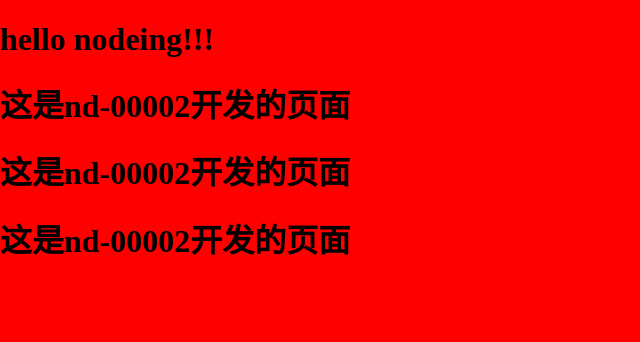
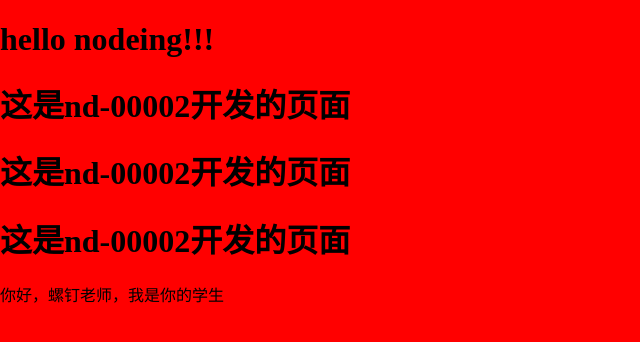
Before and after one commit to nodeing666/git-demo2, a plain HTML site: page login.html in a window 1280 px wide. Shown: the whole page, without its empty margins (0-640 px from the left). Drawn offline with Linux system fonts and the light colour scheme.

Commit message:
'来自一个学生的更新'

```diff
--- a/login.html
+++ b/login.html
@@ -11,6 +11,7 @@
             margin: 0;
             padding: 0;
         }
+
     </style>
 </head>
 <body>
@@ -18,5 +19,6 @@
     <h1>这是nd-00002开发的页面</h1>
     <h1>这是nd-00002开发的页面</h1>
     <h1>这是nd-00002开发的页面</h1>
+    <div id="radio">你好，螺钉老师，我是你的学生</div>
 </body>
 </html>
```
